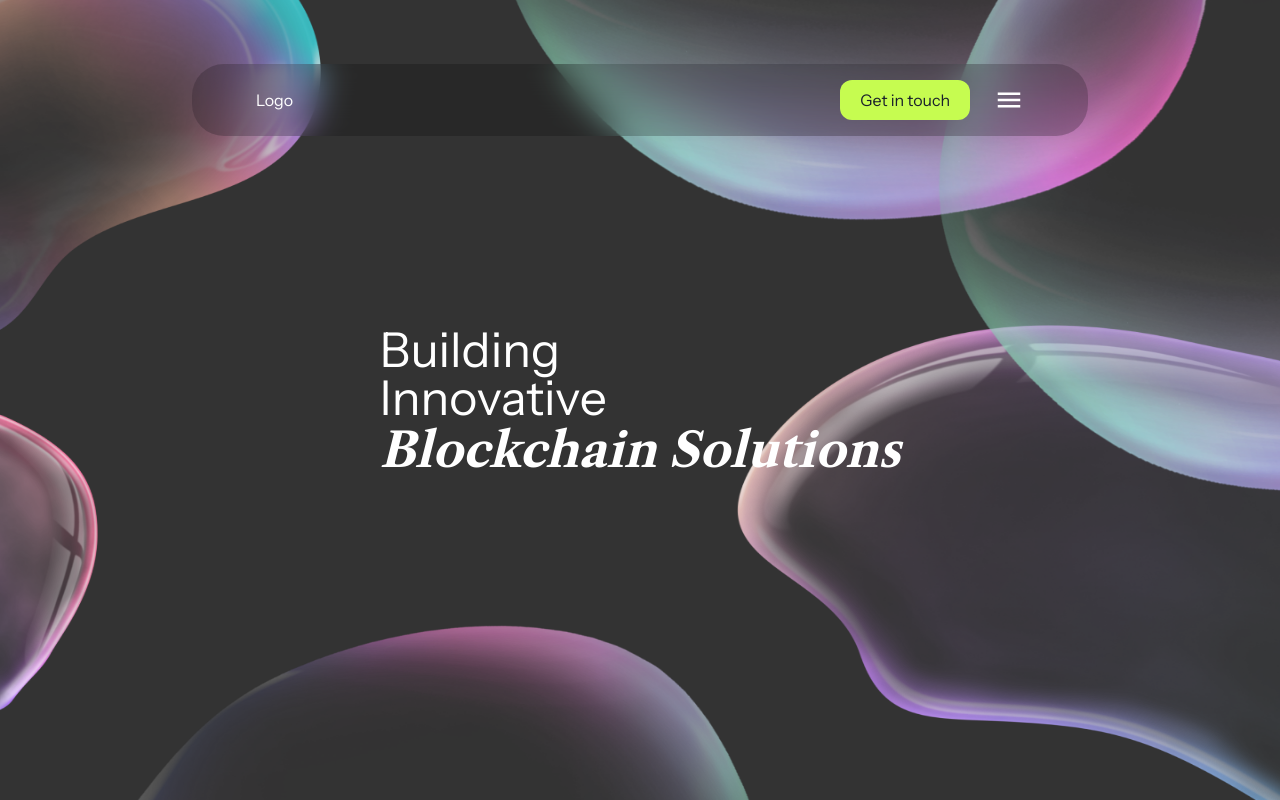
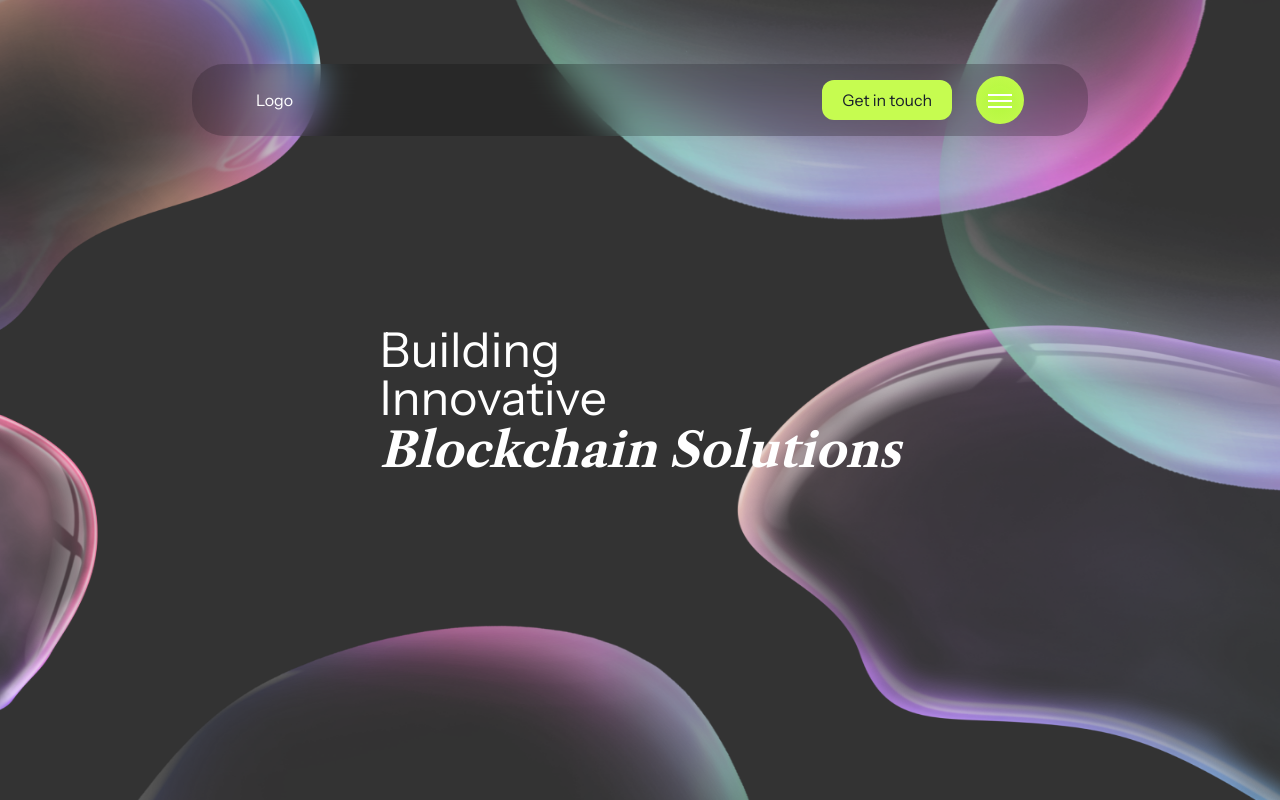
Before and after one commit to CEN-Smart/afrix-lab_design, a Next.js app: page / in a window 1280 px wide. Built offline with nearby package versions, Linux system fonts and the light colour scheme.

Commit message:
Navigation Button

```diff
--- a/src/app/globals.css
+++ b/src/app/globals.css
@@ -80,24 +80,161 @@
   background-size: 100vw 100vh;
 }
 
-.nav__link {
+.navigation__background {
+  width: 3rem;
+  aspect-ratio: 1/1;
+  border-radius: 50%;
+  position: relative;
+  margin-top: -1.5rem;
+  /* position: fixed;
+  top: 6.5rem;
+  right: 6.5rem; */
+  background-image: radial-gradient(#b5f93e, #c6fc50);
+  z-index: 1000;
+  transition: transform 0.8s cubic-bezier(0.86, 0, 0.07, 1);
+}
+
+.navigation__button {
+  width: 4rem;
+  aspect-ratio: 1/1;
+  border-radius: 50%;
+  position: relative;
+  top: 0.5rem;
+  right: -0.72rem;
+  cursor: pointer;
+  z-index: 2000;
+  text-align: center;
+  box-shadow: 0 1rem 3rem rgba(0, 0, 0, 0.1);
+}
+
+.navigation__checkbox {
+  display: none;
+}
+
+.navigation__nav {
+  height: 100vh;
+  position: fixed;
+  top: 0;
+  right: 0;
+  z-index: 1500;
+  width: 100%;
+  opacity: 0;
+  pointer-events: none;
+  visibility: hidden;
+  width: 0;
+  transition: all 0.8s cubic-bezier(0.68, -0.55, 0.265, 1.55);
+}
+
+.navigation__list {
+  position: absolute;
+  top: 50%;
+  left: 50%;
+  transform: translate(-50%, -50%);
+}
+
+.navigation__item {
   background-image: linear-gradient(
     120deg,
     transparent 0%,
     transparent 50%,
-    rgba(0 0 0/0.2) 50%
+    rgba(84, 137, 5, 0.2) 50%
   );
+  margin: 0 auto;
   background-size: 220%;
-  transition: all 0.4s;
+  text-transform: uppercase;
+  letter-spacing: 0.2rem;
+  transition: all 0.2s;
+  &:hover,
+  &:active {
+    background-position: 100%;
+    transform: translateX(1rem);
+  }
 }
 
-.nav__link:hover {
-  background-position: 100%;
-  font-weight: 600;
+.navigation__checkbox:checked ~ .navigation__nav {
+  opacity: 1;
+  pointer-events: all;
+  visibility: visible;
+  width: 100%;
 }
 
-@media (max-width: md) {
-  html {
-    font-size: 50%;
-  }
+.navigation__checkbox:checked ~ .navigation__background {
+  transform: scale(90);
 }
+
+.navigation__item:nth-child(1) {
+  transition-delay: 0.1s;
+}
+
+.navigation__item:nth-child(2) {
+  transition-delay: 0.2s;
+}
+
+.navigation__item:nth-child(3) {
+  transition-delay: 0.3s;
+}
+
+.navigation__item:nth-child(4) {
+  transition-delay: 0.4s;
+}
+
+.navigation__item:nth-child(5) {
+  transition-delay: 0.5s;
+}
+
+.navigation__item:nth-child(6) {
+  transition-delay: 0.6s;
+}
+
+.navigation__icon {
+  position: relative;
+  width: 1.5rem;
+  height: 2px;
+  background-color: #fff;
+  display: inline-block;
+  transition: all 0.2s;
+}
+
+.navigation__icon::before,
+.navigation__icon::after {
+  content: '';
+  background-color: #fff;
+  width: 1.5rem;
+  height: 2px;
+  display: inline-block;
+  position: absolute;
+  left: 0;
+  transition: all 0.2s;
+}
+
+.navigation__icon::before {
+  top: -0.4rem;
+  transition: all 0.2s;
+}
+
+.navigation__icon::after {
+  top: 0.4rem;
+  transition: all 0.2s;
+}
+
+.navigation__button:hover .navigation__icon::before {
+  top: -0.5rem;
+}
+
+.navigation__button:hover .navigation__icon::after {
+  top: 0.5rem;
+}
+
+.navigation__checkbox:checked + .navigation__button .navigation__icon {
+  background-color: transparent;
+}
+
+.navigation__checkbox:checked + .navigation__button .navigation__icon::before {
+  top: 0;
+  transform: rotate(135deg);
+}
+
+.navigation__checkbox:checked + .navigation__button .navigation__icon::after {
+  top: 0;
+  transform: rotate(-135deg);
+}
--- a/src/components/header/Header.tsx
+++ b/src/components/header/Header.tsx
@@ -1,57 +1,18 @@
 'use client';
-import { NavItems } from '@/types/navtypes';
-import NavList from './NavList';
-import { MdMenu } from 'react-icons/md';
-import { IoMdClose } from 'react-icons/io';
-import { useState } from 'react';
-import { cn } from '@/lib/utils';
-import { usePathname } from 'next/navigation';
 
-const navItems: NavItems[] = [
-  { linkName: 'Home', link: '/' },
-  { linkName: 'Services', link: '/services' },
-  { linkName: 'Projects', link: '/projects' },
-  { linkName: 'About', link: '/about' },
-  { linkName: 'Blog', link: '/blog' },
-];
+import Navigation from './Navigation';
+
 export default function Navbar() {
-  const [isMenuOpen, setIsMenuOpen] = useState<boolean>(false);
-  const pathname = usePathname();
   return (
-    <header role='banner'>
+    <header role='banner' className='relative'>
       <div className='w-[95%] md:w-[70%] rounded-[32px] bg-black/20 backdrop-blur-[16px] px-4 md:px-16 h-[72px] flex items-center justify-between fixed z-[99] top-[2rem] lg:top-[4rem] left-1/2 -translate-x-1/2'>
         <div className='logo text-white'>Logo</div>
-        <nav className='flex items-center gap-3 md:gap-6 relative'>
+        <div className='flex items-center gap-3 md:gap-6 relative'>
           <button className='flex-shrink-0 bg-cta hover:bg-ctahover transition duration-300 px-5 py-2 rounded-[12px]'>
             Get in touch
           </button>
-          <ul
-            className={cn(
-              `absolute top-[3.5rem] scale-0 right-0 bg-white  transition duration-500 w-40 aspect-square flex flex-col items-center justify-center z-[100] `,
-              {
-                'scale-100': isMenuOpen,
-              }
-            )}
-          >
-            {navItems.map(navObj => (
-              <NavList
-                onClick={() => setIsMenuOpen(!isMenuOpen)}
-                className={cn(``, {
-                  'bg-black/20 font-[600]': pathname === navObj.link,
-                })}
-                navObj={navObj}
-                key={navObj.linkName}
-              />
-            ))}
-          </ul>
-          <button onClick={() => setIsMenuOpen(!isMenuOpen)}>
-            {isMenuOpen ? (
-              <IoMdClose className='text-white text-3xl' />
-            ) : (
-              <MdMenu className='text-white text-3xl' />
-            )}
-          </button>
-        </nav>
+          <Navigation />
+        </div>
       </div>
     </header>
   );
--- a/src/components/header/NavList.tsx
+++ b/src/components/header/NavList.tsx
@@ -1,20 +1,39 @@
+'use client';
+import { cn } from '@/lib/utils';
 import { NavItems } from '@/types/navtypes';
 import Link from 'next/link';
+import { usePathname } from 'next/navigation';
 
 type NavListProps = {
   navObj: NavItems;
   className?: string;
+  index?: string;
+  children: React.ReactNode;
   onClick?: () => void;
 };
 
-export default function NavList({ navObj, onClick, className }: NavListProps) {
+export default function NavList({
+  navObj,
+  onClick,
+  index,
+  children,
+  className,
+}: NavListProps) {
+  const pathname = usePathname();
   return (
     <>
       <li
         onClick={onClick}
-        className={`list-none nav__link w-full px-4 py-2 ${className}`}
+        className={cn(
+          `list-none navigation__item font-[600]  px-4 py-2 flex gap-3 ${className}`,
+          {
+            'translate-x-4 bg-[#54890533]/20 shadow-xl rounded-[12px] font-extrabold text-[#548905]':
+              pathname === navObj.link,
+          }
+        )}
       >
-        <Link href={navObj.link}>{navObj.linkName}</Link>
+        <span>{index}</span>
+        <Link href={navObj.link}>{children}</Link>
       </li>
     </>
   );
--- /dev/null
+++ b/src/components/header/Navigation.tsx
@@ -0,0 +1,36 @@
+import React from 'react';
+import { NavItems } from '@/types/navtypes';
+import NavList from './NavList';
+
+const navItems: NavItems[] = [
+  { linkName: 'Home', link: '/' },
+  { linkName: 'Services', link: '/services' },
+  { linkName: 'Projects', link: '/projects' },
+  { linkName: 'About', link: '/about' },
+  { linkName: 'Blog', link: '/blog' },
+];
+export default function Navigation() {
+  return (
+    <div className='navigation'>
+      <input
+        type='checkbox'
+        name='nav-checkbox'
+        id='nav-toggle'
+        className='navigation__checkbox'
+      />
+      <label htmlFor='nav-toggle' className='navigation__button'>
+        <span className='navigation__icon'></span>
+      </label>
+      <div className='navigation__background'></div>
+      <nav className='navigation__nav'>
+        <ul className='navigation__list  flex flex-col gap-4'>
+          {navItems.map((item, i) => (
+            <NavList index={`0${i + 1}`} key={item.linkName} navObj={item}>
+              {item.linkName}
+            </NavList>
+          ))}
+        </ul>
+      </nav>
+    </div>
+  );
+}
```
Also changed, not shown: public/images/product.jpg (added).
